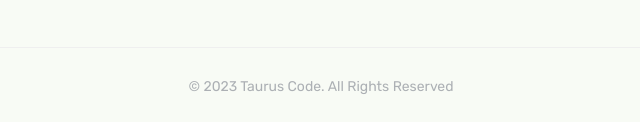
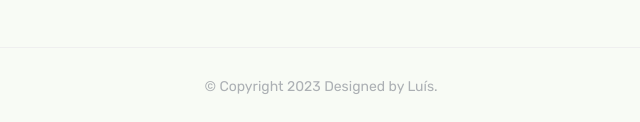
Before and after one commit to luissitoe/responsive-restaurant-landing-page, a plain HTML site: page index.html in a window 1280 px wide. Shown: the part 4137-4259 px from the top of the page, 319-959 px from the left. Drawn offline with nearby package versions, Linux system fonts and the light colour scheme.

Commit message:
Update index.html

```diff
--- a/index.html
+++ b/index.html
@@ -748,7 +748,7 @@
                 </ul>
             </div>
         </div>
-        <p class="footer__copyright">&copy; 2023 Taurus Code. All Rights Reserved</p>
+        <p class="footer__copyright">&copy; Copyright 2023 Designed by Luís.</p>
     </footer>
 
 
```
